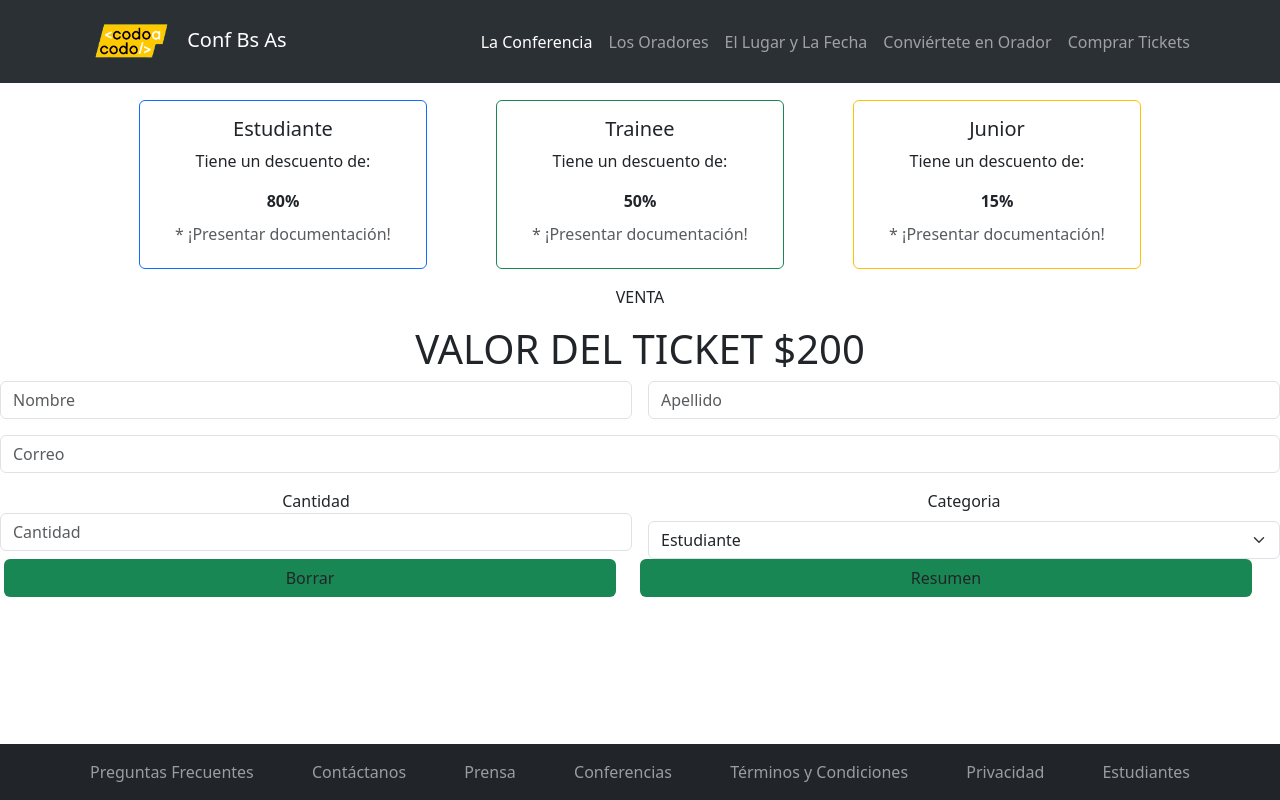
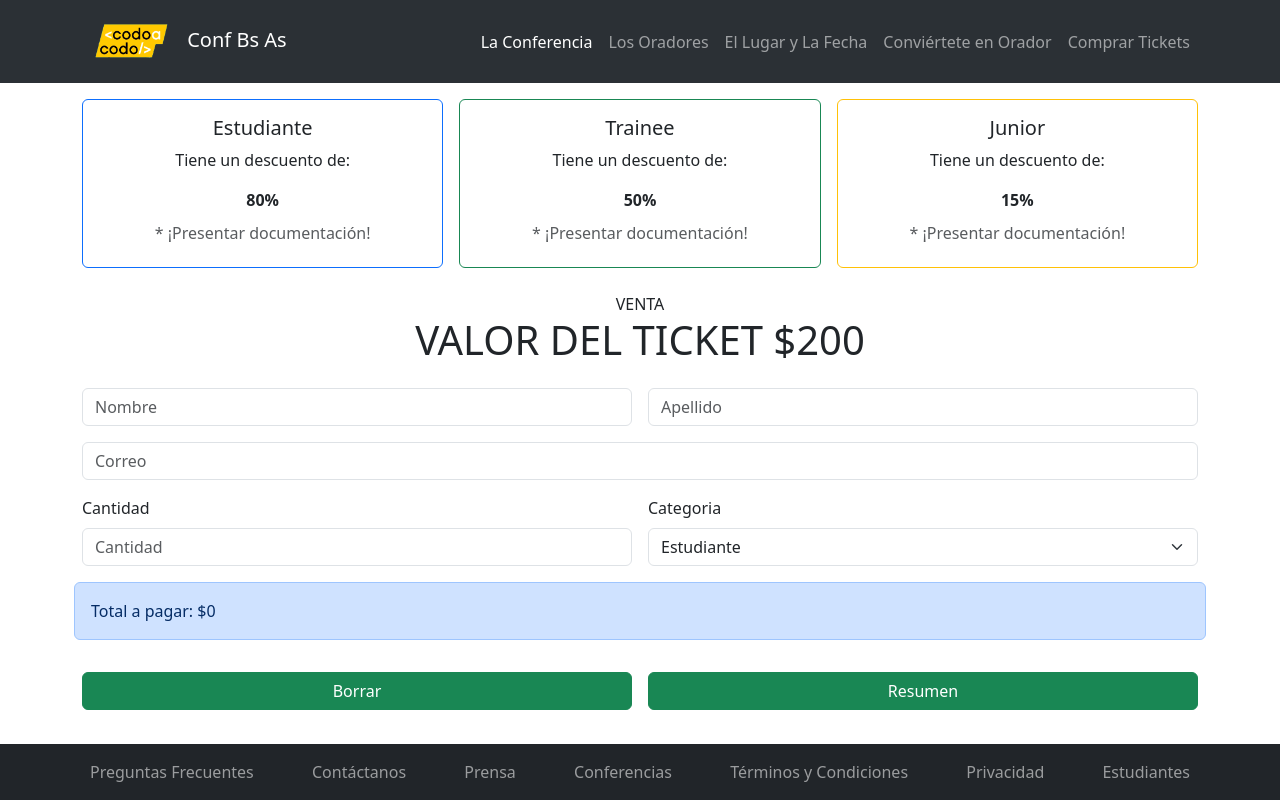
Before and after one commit to Zanntana/Integrador-2, a plain HTML site: page tickets.html in a window 1280 px wide. Both pictures are taken after a click on the button "Resumen". Drawn offline with nearby package versions, Linux system fonts and the light colour scheme.

Commit message:
8.11.23a

```diff
--- a/tickets.html
+++ b/tickets.html
@@ -1,35 +1,41 @@
 <!DOCTYPE html>
 <html lang="en">
   <head>
-    <meta charset="UTF-8">
-    <meta name="viewport" content="width=device-width, initial-scale=1.0">
+    <meta charset="UTF-8" />
+    <meta name="viewport" content="width=device-width, initial-scale=1.0" />
     <title>Compra tus Tickets</title>
-    <link rel="stylesheet" href="style.css">
-    <link href="https://cdn.jsdelivr.net/npm/bootstrap@5.3.2/dist/css/bootstrap.min.css" rel="stylesheet" integrity="sha384-T3c6CoIi6uLrA9TneNEoa7RxnatzjcDSCmG1MXxSR1GAsXEV/Dwwykc2MPK8M2HN" crossorigin="anonymous">
+    <link rel="stylesheet" href="style.css" />
+    <link
+      href="https://cdn.jsdelivr.net/npm/bootstrap@5.3.2/dist/css/bootstrap.min.css"
+      rel="stylesheet"
+      integrity="sha384-T3c6CoIi6uLrA9TneNEoa7RxnatzjcDSCmG1MXxSR1GAsXEV/Dwwykc2MPK8M2HN"
+      crossorigin="anonymous"
+    />
   </head>
-<body style="margin-top: 100px; margin-bottom: 20px;">
-  <header>
-        <nav class="navbar fixed-top navbar-expand-lg bg-black bg-body-tertiary" data-bs-theme="dark">
+  <body class="d-flex flex-column min-vh-100">
+    <header class="sticky-top">
+      <nav class="navbar navbar-expand-lg bg-black bg-body-tertiary" data-bs-theme="dark">
         <div class="container">
-            <a class="navbar-brand" href="#">
-              <img src="img/codoacodo.png" alt="CodoACodo" width="100" style="vertical-align: middle;">
+          <a class="navbar-brand" href="index.html">
+            <img src="img/codoacodo.png" alt="CodoACodo" width="100" style="vertical-align: middle" />
             Conf Bs As
           </a>
           <a class="navbar-brand" href="#"></a>
-                <button class=
-                "navbar-toggler"
+          <button
+            class="navbar-toggler"
             type="button"
             data-bs-toggle="collapse"
             data-bs-target="#navbarNav"
             aria-controls="navbarNav"
             aria-expanded="false"
-                aria-label="Toggle navigation">
+            aria-label="Toggle navigation"
+          >
             <span class="navbar-toggler-icon"></span>
           </button>
           <div class="collapse navbar-collapse flex-row-reverse" id="navbarNav">
             <ul class="navbar-nav">
               <li class="nav-item">
-                      <a class="nav-link active" aria-current="page" href="#">La Conferencia</a>
+                <a class="nav-link active" aria-current="page" href="index.html">La Conferencia</a>
               </li>
               <li class="nav-item">
                 <a class="nav-link" href="#">Los Oradores</a>
@@ -49,61 +55,58 @@
       </nav>
     </header>
 
-  <main>
-    <div class="container text-center" style="justify-content: space-between; width: 100%;">
-      <div class="row mb-3" style="display: flex; justify-content: space-evenly">
-
-          <div class="card border-primary text-center" style="max-width: 18rem;">
+    <main class="container mt-3">
+      <div class="row row-cols-1 row-cols-lg-3 g-3">
+        <div class="col">
+          <div class="card border-primary text-center">
             <div class="card-body">
               <h5>Estudiante</h5>
               <p class="card-text">Tiene un descuento de:</p>
               <p><b>80%</b></p>
-              <h6 class="card-subtitle mb-2 text-muted">
-                * ¡Presentar documentación!
-              </h6>
+              <h6 class="card-subtitle mb-2 text-muted">* ¡Presentar documentación!</h6>
+            </div>
           </div>
         </div>
 
-          <div class="card border-success" style="max-width: 18rem;">
+        <div class="col">
+          <div class="card border-success text-center">
             <div class="card-body">
               <h5>Trainee</h5>
               <p class="card-text">Tiene un descuento de:</p>
               <p><b>50%</b></p>
-              <h6 class="card-subtitle mb-2 text-muted">
-                * ¡Presentar documentación!
-              </h6>
+              <h6 class="card-subtitle mb-2 text-muted">* ¡Presentar documentación!</h6>
+            </div>
           </div>
         </div>
 
-          <div class="card border-warning text-center" style="max-width: 18rem;">
+        <div class="col">
+          <div class="card border-warning text-center">
             <div class="card-body">
               <h5>Junior</h5>
               <p class="card-text">Tiene un descuento de:</p>
               <p><b>15%</b></p>
-              <h6 class="card-subtitle mb-2 text-muted">
-                * ¡Presentar documentación!
-              </h6>
+              <h6 class="card-subtitle mb-2 text-muted">* ¡Presentar documentación!</h6>
             </div>
           </div>
         </div>
       </div>
 
-    <div id="ventas" style="text-align: center;">
-      <p>VENTA</p>
-      <h1>VALOR DEL TICKET $<span id="valor">200</span></h1>
+      <div id="ventas" class="mt-4">
+        <p class="text-center m-0">VENTA</p>
+        <h1 class="text-center mb-4">VALOR DEL TICKET $<span id="valor">200</span></h1>
         <form class="row g-3">
           <div class="col-sm-6">
-          <input type="text" class="form-control" id="nombre" name="nombre" placeholder="Nombre">
+            <input type="text" class="form-control" id="nombre" name="nombre" placeholder="Nombre" />
           </div>
           <div class="col-sm-6">
-          <input type="text" class="form-control" id="apellido" name="apellido" placeholder="Apellido">
+            <input type="text" class="form-control" id="apellido" name="apellido" placeholder="Apellido" />
           </div>
           <div class="col-12">
-          <input type="text" class="form-control" id="correo" name="correo" placeholder="Correo">
+            <input type="text" class="form-control" id="correo" name="correo" placeholder="Correo" />
           </div>
           <div class="col-sm-6">
-          <label for="cantidad">Cantidad</label>
-          <input type="number" class="form-control" id="cantidad" name="cantidad" placeholder="Cantidad">
+            <label for="cantidad" class="form-label">Cantidad</label>
+            <input type="number" class="form-control" id="cantidad" name="cantidad" placeholder="Cantidad" />
           </div>
           <div class="col-sm-6">
             <label for="categoria" class="form-label">Categoria</label>
@@ -114,22 +117,22 @@
             </select>
           </div>
 
-    <div class="row mb-3" >
+          <div class="alert alert-primary" role="alert">Total a pagar: $<span id="total-amount">0</span></div>
+
           <div class="d-grid col-sm-6 mx-auto">
-          <button class="bg-success btn" type="button" id="borrar" name="resumen">Borrar</button>
+            <button class="btn btn-success" type="button" id="borrar" name="resumen">Borrar</button>
           </div>
           <div class="d-grid col-sm-6 mx-auto">
-          <button class="bg-success btn" type="button" id="resumen" name="resumen">Resumen</button>
-        </div>
+            <button class="btn btn-success" type="button" id="resumen" name="resumen">Resumen</button>
           </div>
         </form>
       </div>
     </main>
 
-  <footer>
-        <nav class="fixed-bottom navbar navbar-expand-lg bg-dark" data-bs-theme="dark">
+    <footer class="mt-auto">
+      <nav class="navbar navbar-expand-lg bg-dark" data-bs-theme="dark">
         <div class="container">
-          <ul class="navbar-nav" style="justify-content: space-between; width: 100%;">
+          <ul class="navbar-nav" style="justify-content: space-between; width: 100%">
             <li class="nav-item">
               <a class="nav-link" href="#">Preguntas Frecuentes</a>
             </li>
@@ -156,5 +159,25 @@
       </nav>
     </footer>
   </body>
-<script src="https://cdn.jsdelivr.net/npm/bootstrap@5.3.2/dist/js/bootstrap.bundle.min.js" integrity="sha384-C6RzsynM9kWDrMNeT87bh95OGNyZPhcTNXj1NW7RuBCsyN/o0jlpcV8Qyq46cDfL" crossorigin="anonymous"></script>
+  <script>
+    let ticketValue = 200
+
+    const ticketType = ['estudiante', 'trainee', 'junior']
+    const totalAmountEl = document.getElementById('total-amount')
+    const qtyEl = document.getElementById('cantidad')
+    const resumeBtn = document.getElementById('resumen')
+    const category = document.getElementById('inputState')
+
+    resumeBtn.addEventListener('click', (e) => {
+      const qty = qtyEl.value || 0
+      const total = parseInt(qty) * ticketValue
+      const discount = total * (parseInt(category.value) / 100)
+      totalAmountEl.innerHTML = total - discount
+    })
+  </script>
+  <script
+    src="https://cdn.jsdelivr.net/npm/bootstrap@5.3.2/dist/js/bootstrap.bundle.min.js"
+    integrity="sha384-C6RzsynM9kWDrMNeT87bh95OGNyZPhcTNXj1NW7RuBCsyN/o0jlpcV8Qyq46cDfL"
+    crossorigin="anonymous"
+  ></script>
 </html>
```
Also changed, not shown: index.html (+92 -66 lines). Lines whose indentation alone changed are shown as unchanged.
